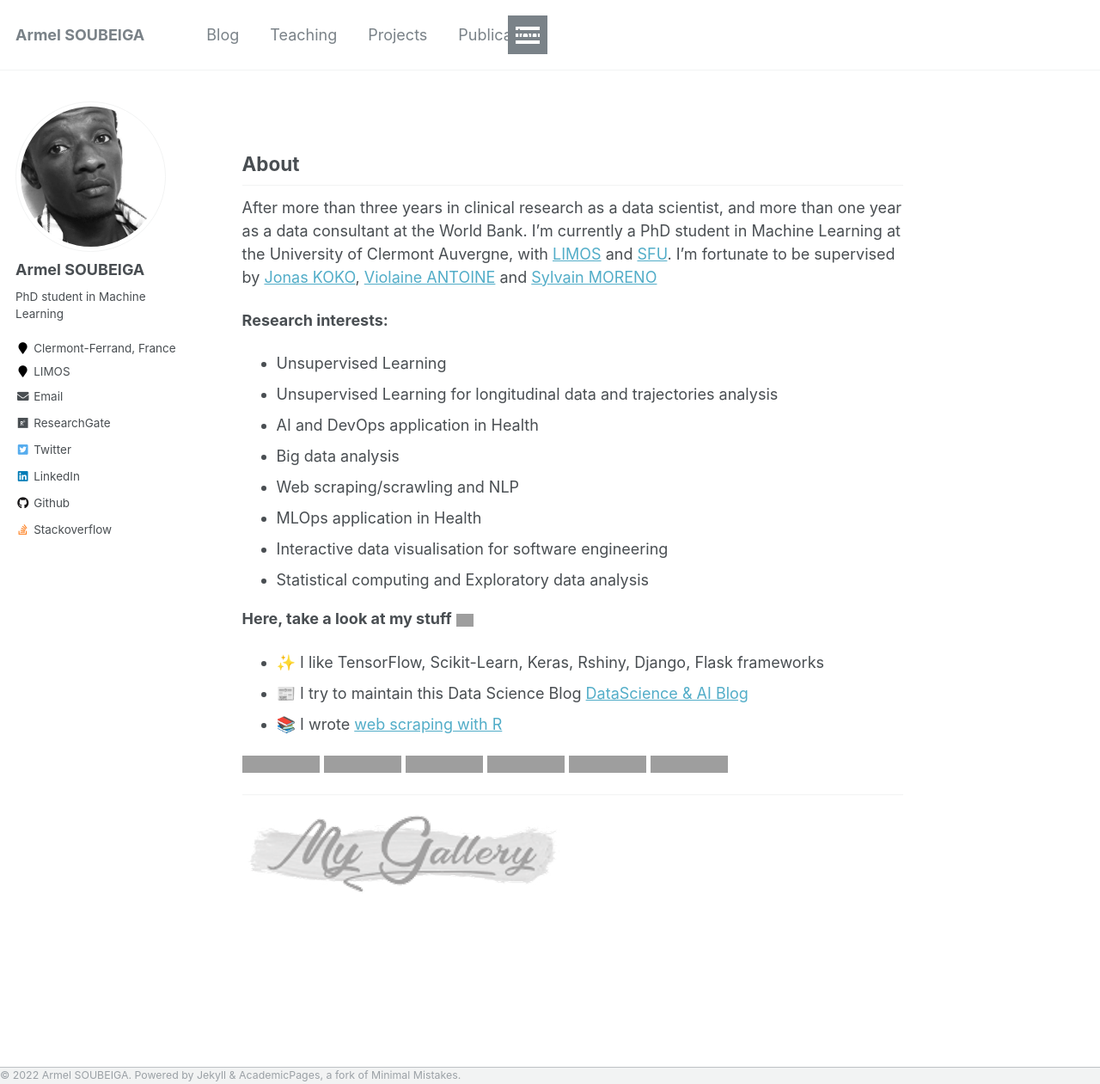
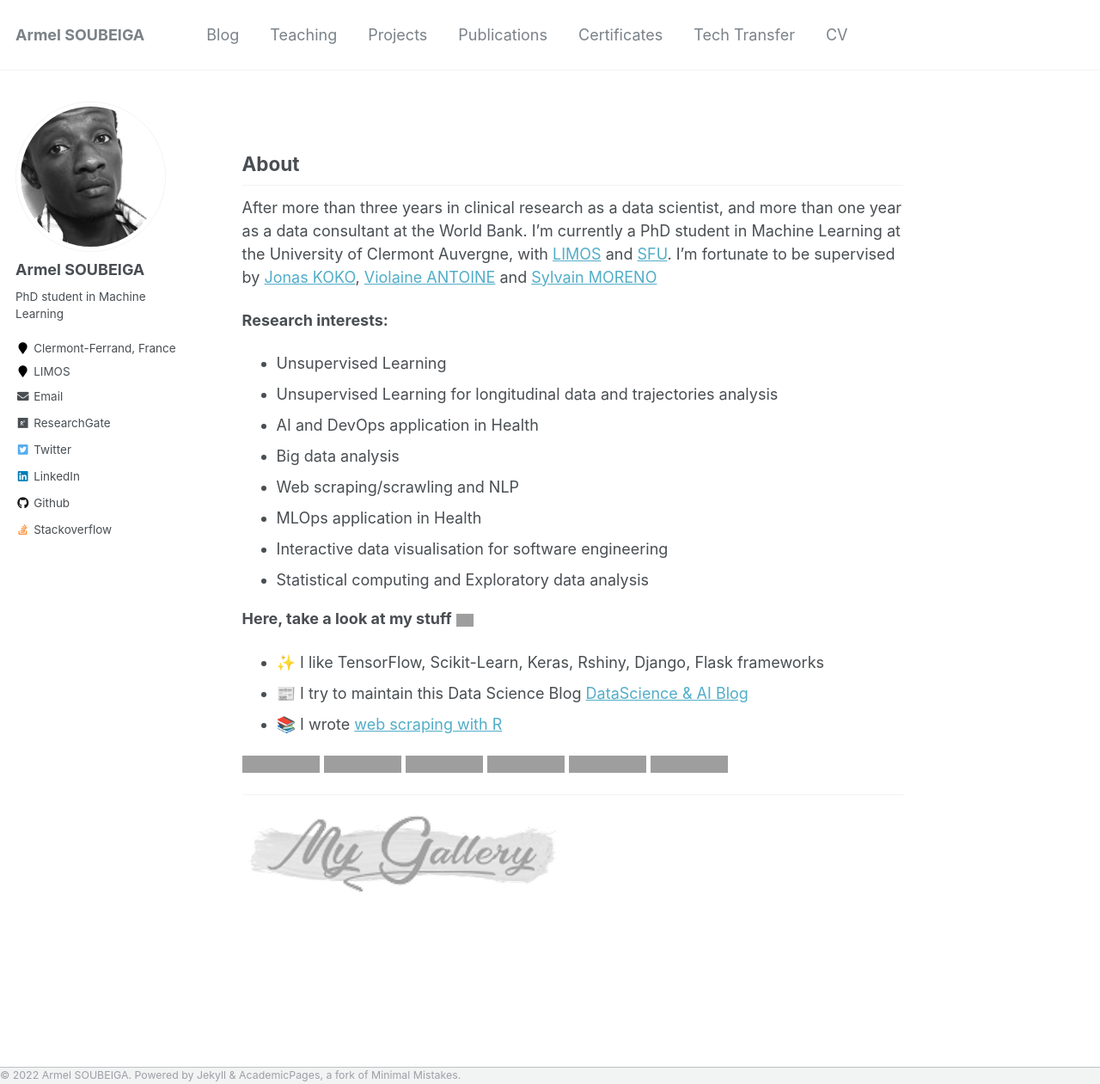
Before and after one commit to armelsoubeiga/armelsoubeiga.github.io, a Jekyll site: the page built from _pages/about.md, in a window 1280 px wide and 1261 px high, cut to the strip 0-1261 px from the top of the window. Shown: the whole strip at 86% size. Built offline with Jekyll 4.4.1, drawn with Linux system fonts in a browser that asks for light colours; grey boxes are pictures that could not be loaded.

Commit message:
Add files via upload

```diff
--- a/_sass/_masthead.scss
+++ b/_sass/_masthead.scss
@@ -5,28 +5,20 @@
 .masthead {
   position: relative;
   border-bottom: 1px solid $border-color;
-  -webkit-animation: $intro-transition;
-  animation: $intro-transition;
+  -webkit-animation: intro 0.3s both;
+          animation: intro 0.3s both;
   -webkit-animation-delay: 0.15s;
-  animation-delay: 0.15s;
+          animation-delay: 0.15s;
   z-index: 20;
 
   &__inner-wrap {
+    @include container;
     @include clearfix;
-    margin-left: auto;
-    margin-right: auto;
-    padding: 1em;
-    max-width: 100%;
-    display: -webkit-box;
-    display: -ms-flexbox;
-    display: flex;
-    -webkit-box-pack: justify;
-    -ms-flex-pack: justify;
-    justify-content: space-between;
+    padding: 1em 1em 1em;
     font-family: $sans-serif-narrow;
 
     @include breakpoint($x-large) {
-      max-width: $max-width;
+      max-width: $x-large;
     }
 
     nav {
@@ -39,43 +31,8 @@
   }
 }
 
-/*
-.site-logo img {
-  max-height: 2rem;
-}
+.masthead__menu {
 
-.site-title {
-  display: -webkit-box;
-  display: -ms-flexbox;
-  display: flex;
-  -ms-flex-item-align: center;
-  align-self: center;
-  font-weight: bold;
-  // z-index: 20;
-}
-
-.site-subtitle {
-  display: block;
-  font-size: $type-size-8;
-}
-*/
-
-.masthead__menu {
-/*
-  float: left;
-  margin-left: 0;
-  margin-right: 0;
-  width: 100%;
-  clear: both;
-
-  .site-nav {
-    margin-left: 0;
-
-    @include breakpoint($small) {
-      float: right;
-    }
-  }
-*/
   ul {
     margin: 0;
     padding: 0;
```
